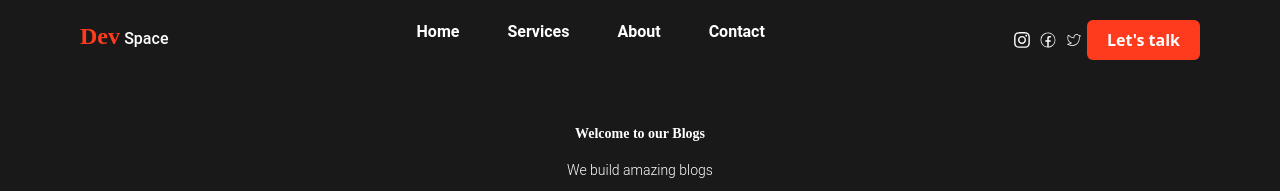
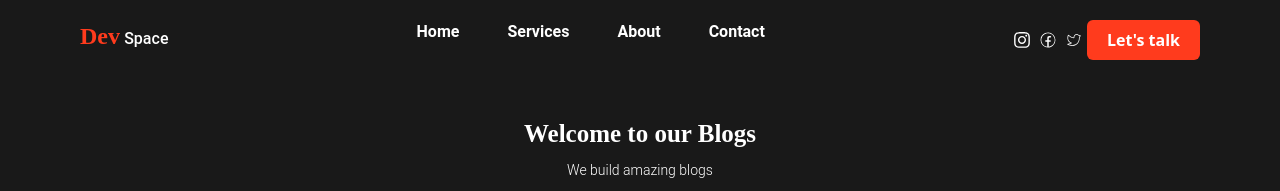
Before and after one commit to byiringiroscar/Devspace-blog-frontend-nextjs, a Next.js app: page / in a window 1280 px wide. Shown: the top 191 px of the page. Built offline with nearby package versions, Linux system fonts and the light colour scheme; no server answers.

Commit message:
Update PageHeader.tsx

```diff
--- a/components/PageHeader.tsx
+++ b/components/PageHeader.tsx
@@ -113,7 +113,7 @@ const handleImageChange = (e: any) => {
     }
     return (
       <div className='w-full pt-10 pb-12 bg-[#191919] flex flex-col gap-3 items-center'>
-          <h1 className='text-white font-dancing-700 text-lg lg:text-[14px]'>Welcome to our Blogs</h1>
+          <h1 className='text-white font-dancing-700 text-lg lg:text-[25px]'>Welcome to our Blogs</h1>
           <p className='text-white font-robot-300 text-[14px]'>We build amazing blogs</p>
           <Popover>
               <PopoverTrigger asChild>
```
